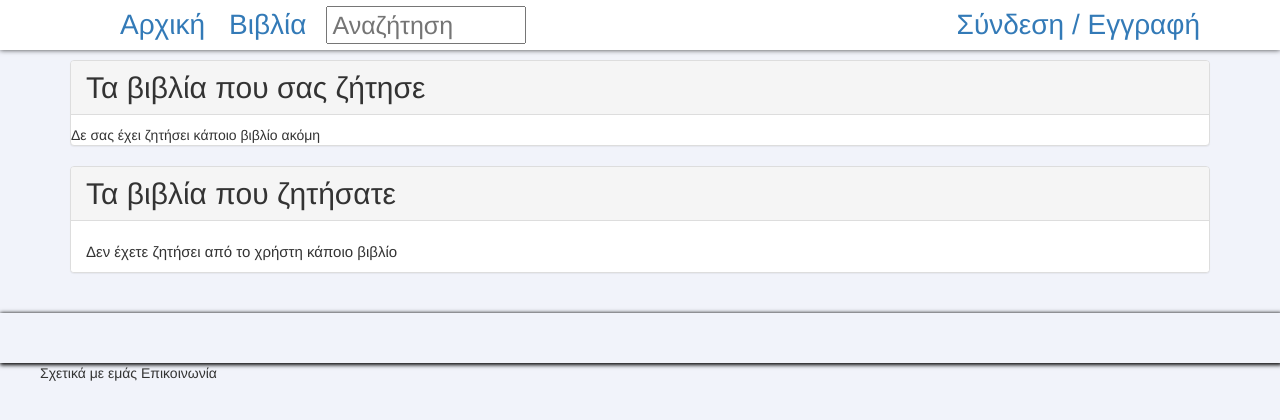
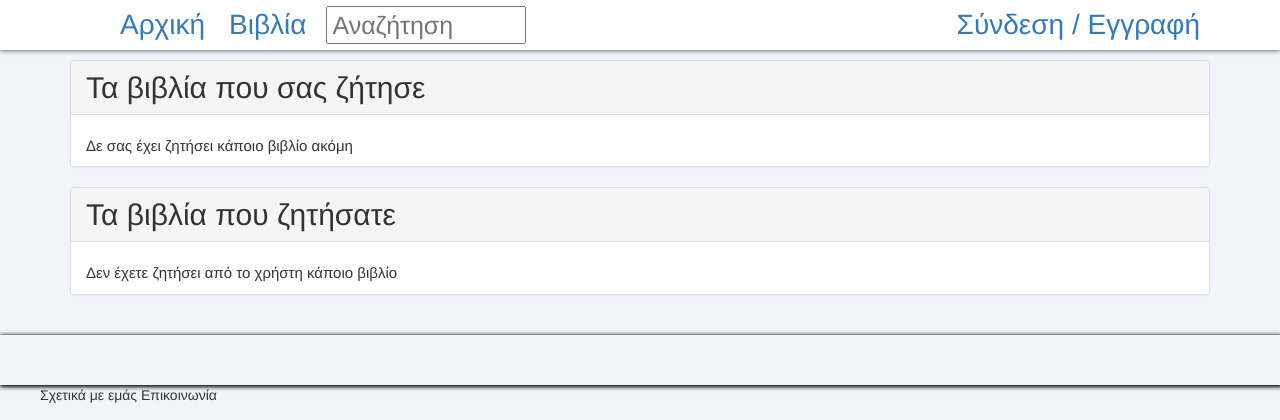
Before and after one commit to gregth/mylib, a PHP site: template views/message_requests.php in a window 1280 px wide. Shown: the top 420 px of the page. Run offline with PHP 8.4, Linux system fonts and the light colour scheme; the template is opened without the code that fills it, so the values that code supplies are empty.

Commit message:
Added missing list item group classes

```diff
--- a/views/message_requests.php
+++ b/views/message_requests.php
@@ -2,7 +2,7 @@
     <h2 class="panel-heading">Τα βιβλία που σας ζήτησε</h2>
     <ul class="list-group"><?php
         if ( empty( $requests[ 'to' ] ) ) {
-            ?></li>Δε σας έχει ζητήσει κάποιο βιβλίο ακόμη</li><?php
+            ?><li class="list-group-item">Δε σας έχει ζητήσει κάποιο βιβλίο ακόμη</li><?php
         }
         foreach ( $requests[ 'to' ] as $request ) {
             ?><li class="list-group-item">Ο χρήστης <a href="profiler.php?uid=<?php
--- a/views/messages.php
+++ b/views/messages.php
@@ -6,7 +6,7 @@
         </div>
         <ul class="list-group"><?php
             if ( empty($messages ) ) {
-                ?><li>Δεν υπάρχει κανένα μήνυμα μέχρι στιγμής.</li><?php
+                ?><li class="list-group-item">Δεν υπάρχει κανένα μήνυμα μέχρι στιγμής.</li><?php
             }
             else {
                 foreach ( $messages as $message ) {
```
